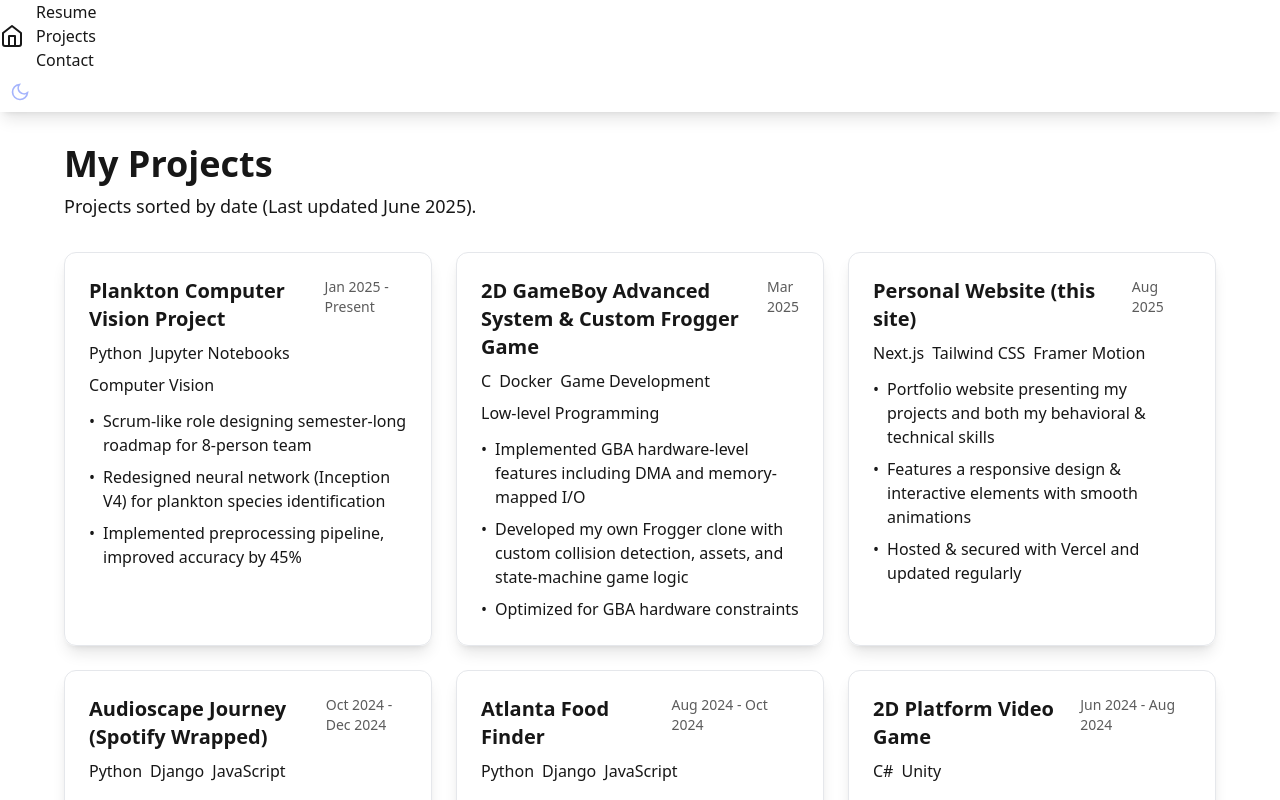
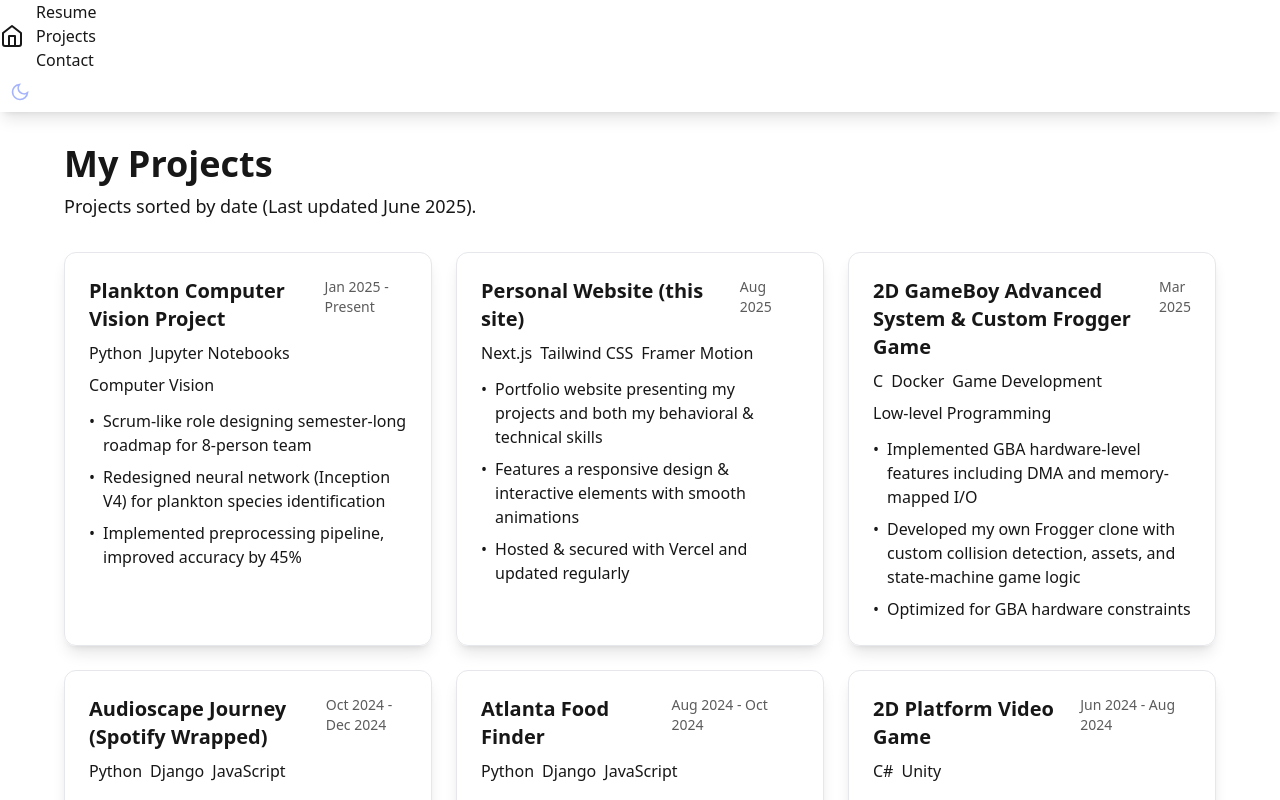
Before and after one commit to thatdudegrantt/personal-site, a Next.js app: page /projects in a window 1280 px wide. Shown: the top 800 px of the page. Built offline with nearby package versions, Linux system fonts and the light colour scheme.

Commit message:
swapped project order
based on how i say i sort it (will fix in the future to be sortable by multiple categories)

```diff
--- a/src/app/projects/page.js
+++ b/src/app/projects/page.js
@@ -12,6 +12,16 @@ export default function Projects() {
             ]
         },
         {
+            title: "Personal Website (this site)",
+            tech: ["Next.js", "Tailwind CSS", "Framer Motion"],
+            date: "Aug 2025",
+            description: [
+                "Portfolio website presenting my projects and both my behavioral & technical skills",
+                "Features a responsive design & interactive elements with smooth animations",
+                "Hosted & secured with Vercel and updated regularly"
+            ]
+        },
+        {
             title: "2D GameBoy Advanced System & Custom Frogger Game",
             tech: ["C", "Docker", "Game Development", "Low-level Programming"],
             date: "Mar 2025",
@@ -19,16 +29,6 @@ export default function Projects() {
                 "Implemented GBA hardware-level features including DMA and memory-mapped I/O",
                 "Developed my own Frogger clone with custom collision detection, assets, and state-machine game logic",
                 "Optimized for GBA hardware constraints"
-            ]
-        },
-        {
-            title: "Personal Website (this site)",
-            tech: ["Next.js", "Tailwind CSS", "Framer Motion"],
-            date: "Aug 2025",
-            description: [
-                "Portfolio website presenting my projects and both my behavioral & technical skills",
-                "Features a responsive design & interactive elements with smooth animations",
-                "Hosted & secured with Vercel and updated regularly"
             ]
         },
         {
```
